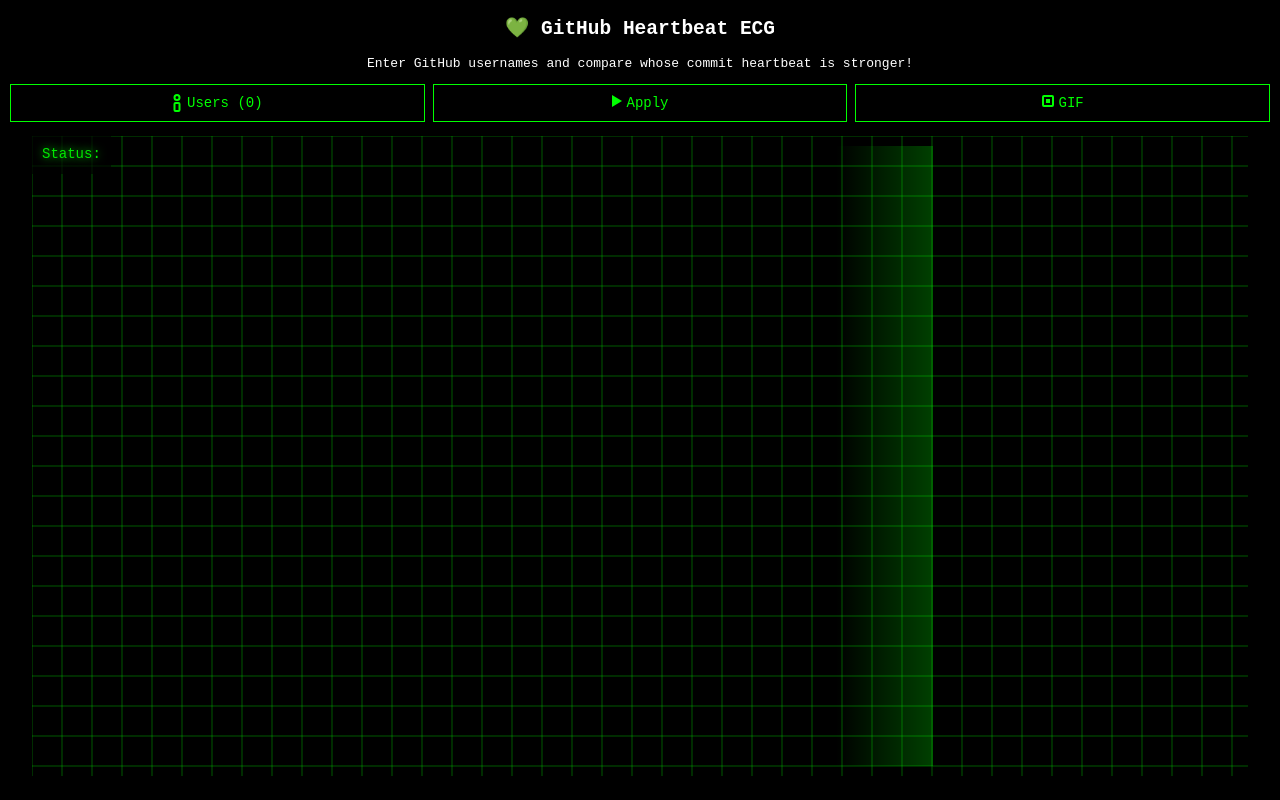
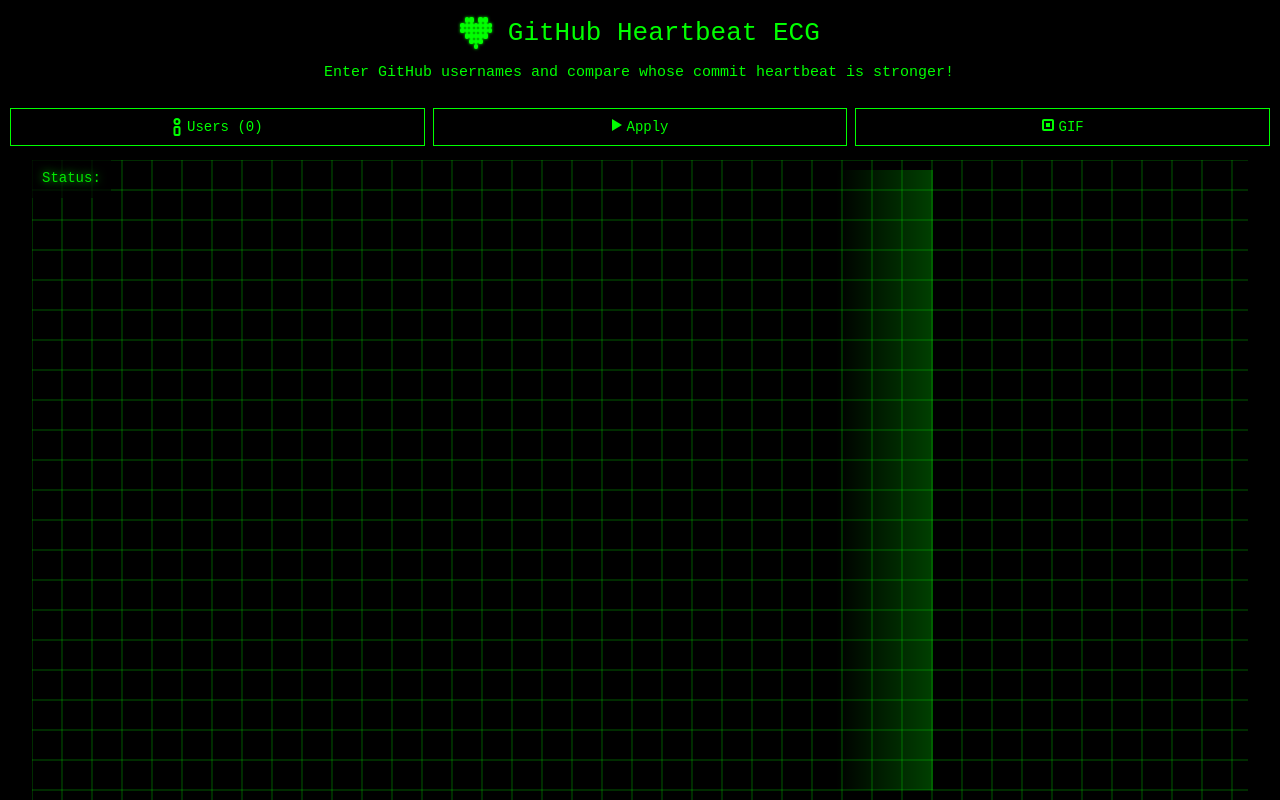
Before and after one commit to rf777rf777/github-heartbeat-ecg, a plain HTML site: page index.html in a window 1280 px wide. Drawn offline with Linux system fonts and the light colour scheme.

Commit message:
Add title heart pixel & Add typing affect

```diff
--- a/assets/style.css
+++ b/assets/style.css
@@ -57,7 +57,8 @@
 .dropdown {
   position: relative;
   display: inline-block;
-  padding-bottom: 6px;  /* ← 這個空間仍算在 hover 範圍內，不會收起 */
+  padding-bottom: 6px;
+  /* ← 這個空間仍算在 hover 範圍內，不會收起 */
 }
 
 
@@ -66,12 +67,13 @@
 .dropdown-content {
   display: none;
   position: absolute;
-  top: 100%;        /* ← 取代原本的 calc(100% + 6px) 或 margin-top */
+  top: 100%;
+  /* ← 取代原本的 calc(100% + 6px) 或 margin-top */
   left: 0;
   min-width: 100%;
   background-color: #000;
   border: 1px solid #00ff00;
-  box-shadow: 0 8px 16px rgba(0,255,0,0.3);
+  box-shadow: 0 8px 16px rgba(0, 255, 0, 0.3);
   z-index: 1000;
 }
 
@@ -107,7 +109,8 @@
 */
 
 /* 底部 +Add 與輸入框：2:3 */
-.add-row, .username-row {
+.add-row,
+.username-row {
   display: grid;
   grid-template-columns: 1fr 4fr;
   /* 2:3 */
@@ -116,7 +119,8 @@
   border-top: 1px solid rgba(0, 255, 0, 0.35);
 }
 
-.add-btn, .remove-btn {
+.add-btn,
+.remove-btn {
   background: #000;
   color: #00ff00;
   border: 1px solid #00ff00;
@@ -126,7 +130,8 @@
   font-size: 13px;
 }
 
-.add-btn:hover, .remove-btn:hover{
+.add-btn:hover,
+.remove-btn:hover {
   background: rgba(0, 255, 0, 0.2);
   color: #fff;
 }
@@ -164,9 +169,12 @@
   display: inline-block;
   width: 0;
   height: 0;
-  border-left: 10px solid #0f0;       /* 三角形底色（向右） */
-  border-top: 6px solid transparent;  /* 上方留白 */
-  border-bottom: 6px solid transparent; /* 下方留白 */
+  border-left: 10px solid #0f0;
+  /* 三角形底色（向右） */
+  border-top: 6px solid transparent;
+  /* 上方留白 */
+  border-bottom: 6px solid transparent;
+  /* 下方留白 */
 }
 
 /* GIF 匣/磁碟樣 */
@@ -176,6 +184,7 @@
   border-radius: 2px;
   position: relative;
 }
+
 .icon.gif::after {
   content: "";
   position: absolute;
@@ -190,8 +199,10 @@
 .icon.user {
   position: relative;
   display: inline-block;
-  width: 10px;      /* 整體寬度，可調 */
-  height: 10px;     /* 整體高度，可調 */
+  width: 10px;
+  /* 整體寬度，可調 */
+  height: 10px;
+  /* 整體高度，可調 */
   box-sizing: border-box;
 }
 
@@ -201,12 +212,14 @@
   position: absolute;
   left: 50%;
   top: -3px;
-  width: 3px;              /* 頭直徑 */
+  width: 3px;
+  /* 頭直徑 */
   height: 3px;
   transform: translateX(-50%);
   border: 2px solid #00ff00;
   border-radius: 50%;
-  background: transparent;  /* 想要實心可改為 #00ff00 或半透明 */
+  background: transparent;
+  /* 想要實心可改為 #00ff00 或半透明 */
 }
 
 /* 身體（長方形，與頭之間保留小間距＝「脖子」） */
@@ -214,11 +227,82 @@
   content: "";
   position: absolute;
   left: 50%;
-  top: 5px;                /* 調這個值可改「頭–身」的空隙大小（目前約 2px） */
+  top: 5px;
+  /* 調這個值可改「頭–身」的空隙大小（目前約 2px） */
   transform: translateX(-50%);
-  width: 3px;              /* 身體寬度 */
-  height: 6px;              /* 身體高度（可拉長） */
+  width: 3px;
+  /* 身體寬度 */
+  height: 6px;
+  /* 身體高度（可拉長） */
   border: 2px solid #00ff00;
-  border-radius: 2px;       /* 身體圓角，想要更方就改 0 */
-  background: transparent;  /* 想要實心可改為 #00ff00 或半透明 */
+  border-radius: 2px;
+  /* 身體圓角，想要更方就改 0 */
+  background: transparent;
+  /* 想要實心可改為 #00ff00 或半透明 */
 }
+
+.typing-text {
+  font-size: 15px;
+  color: #00ff00;
+  display: inline-block;
+  overflow: hidden;
+  white-space: nowrap;
+  border-right: 2px solid #00ff00;
+  width: 0;
+  animation: typing 5s steps(60, end) infinite alternate,
+    blink 0.75s step-end infinite;
+  max-width: fit-content;
+}
+
+@keyframes typing {
+  from {
+    width: 0
+  }
+
+  to {
+    width: 100%
+  }
+}
+
+@keyframes blink {
+  50% {
+    border-color: transparent
+  }
+}
+
+.title {
+  color: #00ff00;
+  margin-bottom: 0;
+  font-weight: normal;
+}
+
+.pixel-heart32 {
+  display: inline-block;
+  vertical-align: middle;
+  --size: 32px;
+  /* 整體大小 */
+  --cols: 7;
+  /* 寬 7 格 */
+  --rows: 6;
+  /* 高 6 格 */
+  --color: #00ff00;
+
+  position: relative;
+  width: var(--size);
+  height: var(--size);
+}
+
+.pixel-heart32 span {
+  position: absolute;
+  background: var(--color);
+  border-radius: 2px;
+  box-shadow: 0 0 3px var(--color);
+
+  /* 每個小格的大小（自動算） */
+  width: calc(var(--size) / var(--cols));
+  height: calc(var(--size) / var(--rows));
+
+  /* 用 CSS 變數控制位置 */
+  left: calc(var(--x) * (var(--size) / var(--cols)));
+  top: calc(var(--y) * (var(--size) / var(--rows)));
+}
--- a/index.html
+++ b/index.html
@@ -8,8 +8,50 @@
 </head>
 
 <body>
-    <h2>💚 GitHub Heartbeat ECG</h2>
-    <p>Enter GitHub usernames and compare whose commit heartbeat is stronger!</p>
+    <h1 class="title">
+        <!-- Pixel Heart (32x32 squares, green theme) -->
+        <span class="pixel-heart32">
+            <!-- 用 7x6 格子來排版 -->
+            <!-- 每一行直接用 span 表示有方塊的位置 -->
+            <span style="--x:1;--y:0"></span>
+            <span style="--x:2;--y:0"></span>
+            <span style="--x:4;--y:0"></span>
+            <span style="--x:5;--y:0"></span>
+
+            <span style="--x:0;--y:1"></span>
+            <span style="--x:1;--y:1"></span>
+            <span style="--x:2;--y:1"></span>
+            <span style="--x:3;--y:1"></span>
+            <span style="--x:4;--y:1"></span>
+            <span style="--x:5;--y:1"></span>
+            <span style="--x:6;--y:1"></span>
+
+            <span style="--x:0;--y:2"></span>
+            <span style="--x:1;--y:2"></span>
+            <span style="--x:2;--y:2"></span>
+            <span style="--x:3;--y:2"></span>
+            <span style="--x:4;--y:2"></span>
+            <span style="--x:5;--y:2"></span>
+            <span style="--x:6;--y:2"></span>
+
+            <span style="--x:1;--y:3"></span>
+            <span style="--x:2;--y:3"></span>
+            <span style="--x:3;--y:3"></span>
+            <span style="--x:4;--y:3"></span>
+            <span style="--x:5;--y:3"></span>
+
+            <span style="--x:2;--y:4"></span>
+            <span style="--x:3;--y:4"></span>
+            <span style="--x:4;--y:4"></span>
+
+            <span style="--x:3;--y:5"></span>
+        </span>
+
+
+
+        GitHub Heartbeat ECG
+    </h1>
+    <p class="typing-text">Enter GitHub usernames and compare whose commit heartbeat is stronger!</p>
 
     <!-- Toolbar: 三顆按鈕一排，各佔 33% -->
     <div class="toolbar">
```
